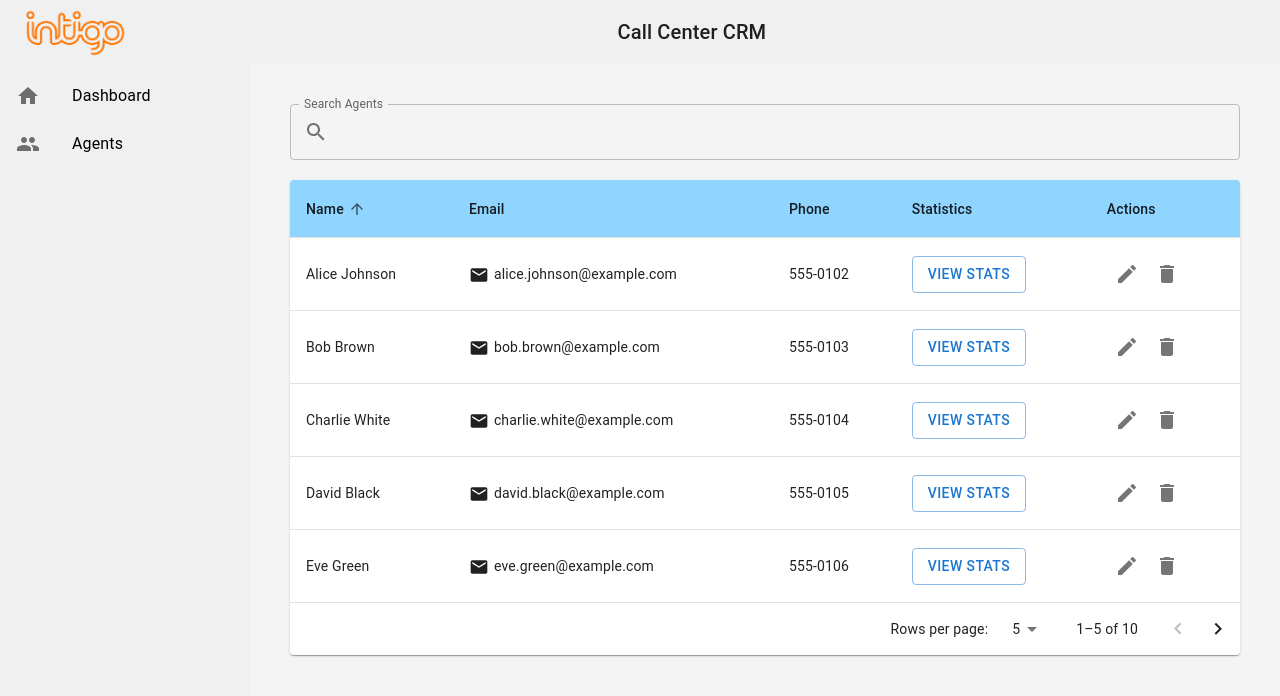
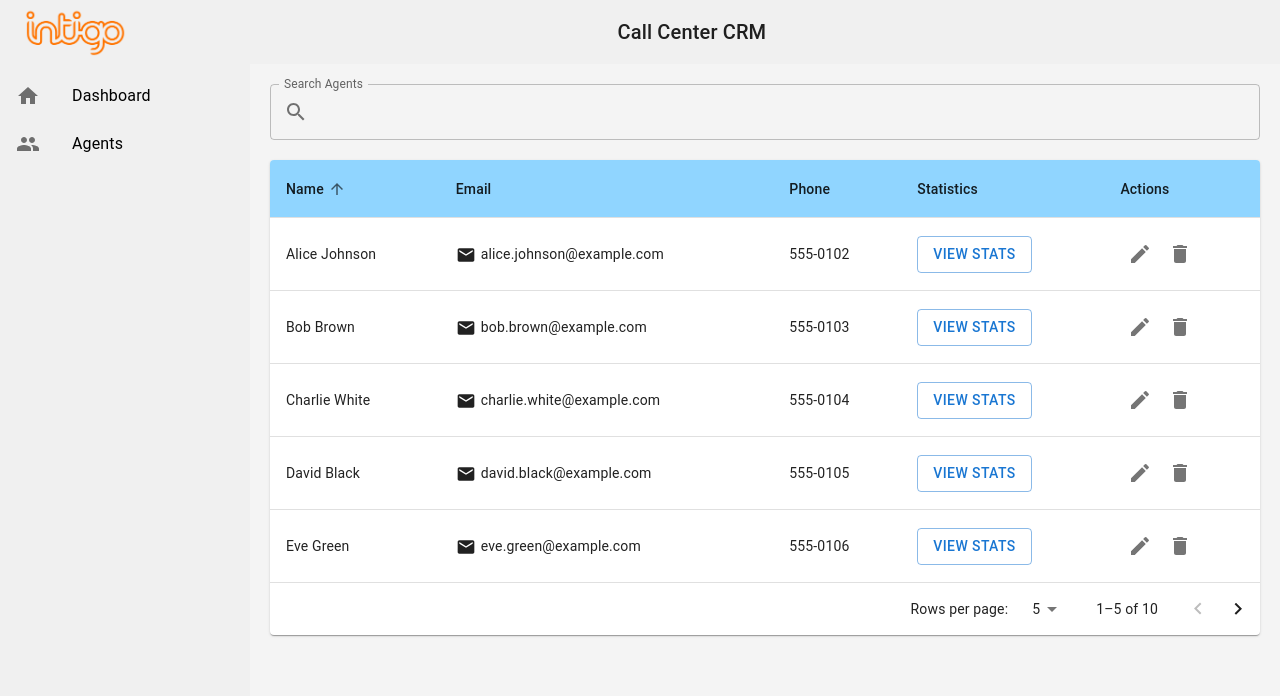
Before and after one commit to ramirachdi/CRM-frontend, a React (Create React App) app: page /agents in a window 1280 px wide. Shown: the top 696 px of the page. Built offline with nearby package versions, Linux system fonts and the light colour scheme.

Commit message:
added pages navigation (Link)

```diff
--- a/src/components/Sidebar.js
+++ b/src/components/Sidebar.js
@@ -5,6 +5,7 @@ import ListItemIcon from '@mui/material/ListItemIcon';
 import ListItemText from '@mui/material/ListItemText';
 import HomeIcon from '@mui/icons-material/Home';
 import PeopleIcon from '@mui/icons-material/People';
+import { Link } from 'react-router-dom';
 import '../styles/Sidebar.css';
 
 function Sidebar() {
@@ -12,14 +13,15 @@ function Sidebar() {
     <div className="sidebarContainer">
       <List className="sidebarList">
         {[
-          { text: "Dashboard", icon: <HomeIcon /> },
-          { text: "Agents", icon: <PeopleIcon /> },
-
+          { text: "Dashboard", icon: <HomeIcon />, link: "/" },
+          { text: "Agents", icon: <PeopleIcon />, link: "/agents" },
         ].map((item, index) => (
-          <ListItem button key={item.text} className="sidebarListItem">
-            <ListItemIcon>{item.icon}</ListItemIcon>
-            <ListItemText primary={item.text} />
-          </ListItem>
+          <Link to={item.link} style={{ textDecoration: 'none', color: 'inherit' }} key={item.text}>
+            <ListItem button className="sidebarListItem">
+              <ListItemIcon>{item.icon}</ListItemIcon>
+              <ListItemText primary={item.text} />
+            </ListItem>
+          </Link>
         ))}
       </List>
     </div>
--- a/src/pages/Agents.js
+++ b/src/pages/Agents.js
@@ -21,7 +21,7 @@ function Agents() {
   const [searchQuery, setSearchQuery] = useState('');
 
   return (
-      <div style={{ margin: '20px' }}>
+      <div>
         <TextField
           label="Search Agents"
           variant="outlined"
```
